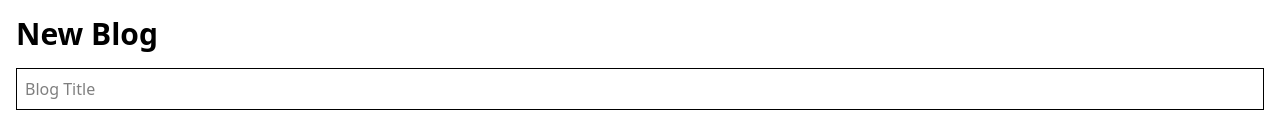
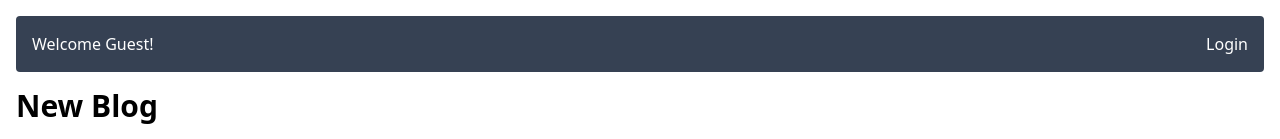
Before and after one commit to roadtocode4u/tiny-blog-icp-11, a React (Vite) app in the folder client/: page /new in a window 1280 px wide. Shown: the top 139 px of the page. Built offline with nearby package versions, Linux system fonts and the light colour scheme.

Commit message:
feat: Navbar Integration

```diff
--- /dev/null
+++ b/client/src/components/Navbar.jsx
@@ -0,0 +1,33 @@
+import { useEffect, useState } from "react";
+import { Link } from "react-router";
+import { getCurrentUser } from "./../util";
+
+function Navbar() {
+  const [user, setUser] = useState(null);
+  useEffect(() => {
+    setUser(getCurrentUser());
+  }, []);
+  return (
+    <div className="bg-gray-700 text-white p-4 rounded mb-4 flex justify-between items-center">
+      {" "}
+      {user ? `Hello ${user.name}!` : `Welcome Guest!`}
+      <div>
+        {user ? (
+          <span
+            className="cursor-pointer"
+            onClick={() => {
+              localStorage.clear();
+              window.location.href = "/login";
+            }}
+          >
+            Logout
+          </span>
+        ) : (
+          <Link to="/login">Login</Link>
+        )}
+      </div>
+    </div>
+  );
+}
+
+export default Navbar;
--- a/client/src/views/AllBlogs.jsx
+++ b/client/src/views/AllBlogs.jsx
@@ -1,6 +1,7 @@
 import axios from "axios";
 import { useEffect, useState } from "react";
 import BlogCard from "../components/BlogCard";
+import Navbar from "./../components/Navbar";
 import { getCurrentUser } from "./../util";
 
 function AllBlogs() {
@@ -24,10 +25,8 @@ function AllBlogs() {
 
   return (
     <div>
-      <h1>All Blogs</h1>
-
-      {user ? `Hello ${user.name}!` : `Welcome Guest!`}
       <div className="container mx-auto p-4">
+        <Navbar />
         {blogs.map((blog) => {
           const {
             _id,
--- a/client/src/views/EditBlog.jsx
+++ b/client/src/views/EditBlog.jsx
@@ -3,14 +3,13 @@ import axios from "axios";
 import { useEffect, useState } from "react";
 import toast, { Toaster } from "react-hot-toast";
 import { useParams } from "react-router";
+import Navbar from "../components/Navbar";
 import { BLOG_CATEGORIES } from "./../constants";
-import { getCurrentUser } from "./../util";
 
 function EditBlog() {
   const [content, setContent] = useState("");
   const [title, setTitle] = useState("");
   const [category, setCategory] = useState(BLOG_CATEGORIES[0]);
-  const [user, setUser] = useState(null);
   const { slug } = useParams();
 
   const loadBlog = async () => {
@@ -29,7 +28,6 @@ function EditBlog() {
 
   useEffect(() => {
     document.documentElement.setAttribute("data-color-mode", "light");
-    setUser(getCurrentUser());
     loadBlog();
   }, []);
 
@@ -64,6 +62,7 @@ function EditBlog() {
     try {
       const response = await axios.patch(
         `${import.meta.env.VITE_API_URL}/blogs/${slug}/publish`,
+        {},
         {
           headers: {
             Authorization: `Bearer ${localStorage.getItem("token")}`,
@@ -84,6 +83,7 @@ function EditBlog() {
 
   return (
     <div className="container mx-auto p-4">
+      <Navbar />
       <h1>Edit Blog</h1>
 
       <input
--- a/client/src/views/NewBlog.jsx
+++ b/client/src/views/NewBlog.jsx
@@ -2,6 +2,7 @@ import MarkdownEditor from "@uiw/react-markdown-editor";
 import axios from "axios";
 import { useEffect, useState } from "react";
 import toast, { Toaster } from "react-hot-toast";
+import Navbar from "../components/Navbar";
 import { BLOG_CATEGORIES } from "./../constants";
 import { getCurrentUser } from "./../util";
 
@@ -46,6 +47,7 @@ function NewBlog() {
 
   return (
     <div className="container mx-auto p-4">
+      <Navbar />
       <h1>New Blog</h1>
 
       <input
--- a/client/src/views/ReadBlog.jsx
+++ b/client/src/views/ReadBlog.jsx
@@ -2,6 +2,7 @@ import MarkdownEditor from "@uiw/react-markdown-editor";
 import axios from "axios";
 import { useEffect, useState } from "react";
 import { useParams } from "react-router";
+import Navbar from "../components/Navbar";
 
 function ReadBlog() {
   const { slug } = useParams();
@@ -21,6 +22,7 @@ function ReadBlog() {
 
   return (
     <div className="container mx-auto p-4">
+      <Navbar />
       <h1 className="text-2xl font-bold mb-4">{blog.title}</h1>
 
       <p>
```
